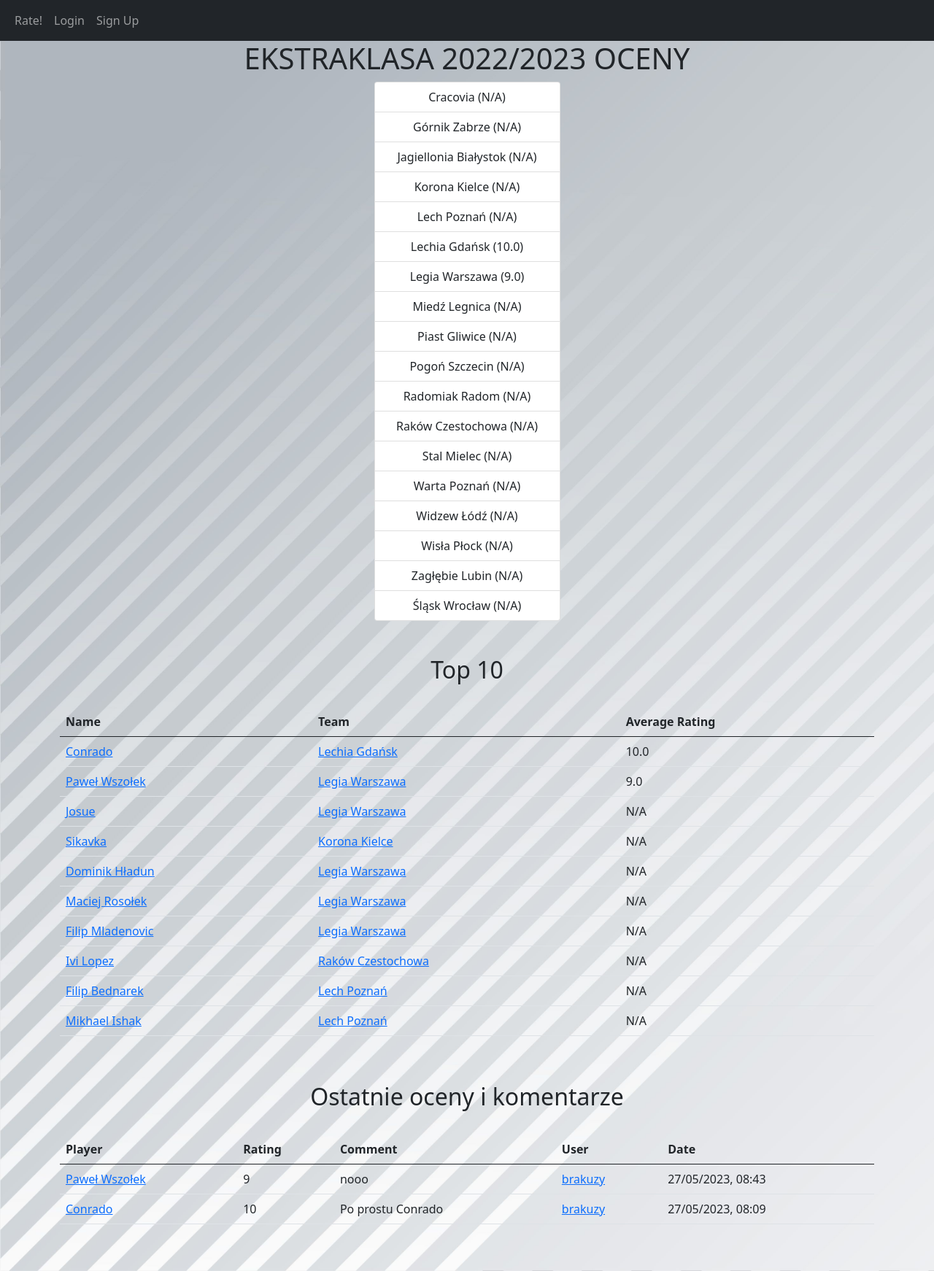
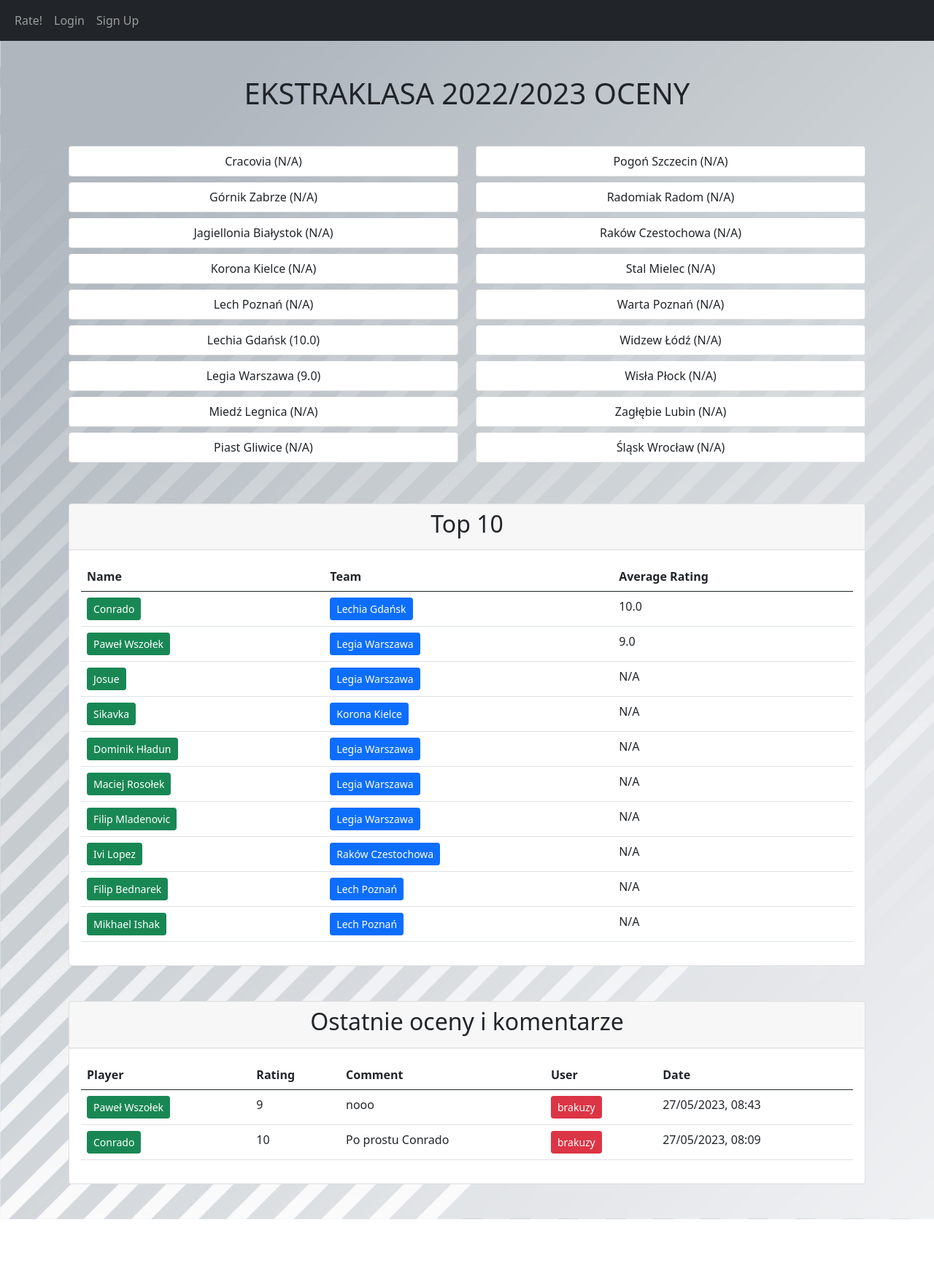
Before and after one commit to barrakz/Football-League, a Flask app: page / in a window 1280 px wide. Shown: the whole page at 73% size. After the commit the page ends 1671 px from the top, so only its background shows below. Run offline with Flask 3, Linux system fonts and the light colour scheme; some libraries are stand-ins or nearby versions.

Commit message:
styling the homepage, player details, and user profile views

```diff
--- a/website/templates/home.html
+++ b/website/templates/home.html
@@ -2,18 +2,26 @@
 
 {% block content %}
 
-<h1 align="center">EKSTRAKLASA 2022/2023 OCENY</h1>
+<div class="container my-5">
+    <h1 class="text-center">EKSTRAKLASA 2022/2023 OCENY</h1>
 
     {% set sorted_teams = teams | sort(attribute='name') %}
 
-<div align="center">
-
-    <div class="container">
+    <div class="mt-5">
         <div class="row justify-content-center">
-            <div class="col-3">
+            <div class="col-6">
                 <div class="list-group">
-                    {% for team in sorted_teams %}
-                        <a href="{{ url_for('views.team_players', team_id=team.id) }}" class="list-group-item list-group-item-action">
+                    {% for team in sorted_teams[:sorted_teams|length // 2] %}
+                        <a href="{{ url_for('views.team_players', team_id=team.id) }}" class="list-group-item list-group-item-action btn btn-primary mb-2 text-center">
+                            {{ team.name }} ({{ team.average_player_rating() }})
+                        </a>
+                    {% endfor %}
+                </div>
+            </div>
+            <div class="col-6">
+                <div class="list-group">
+                    {% for team in sorted_teams[sorted_teams|length // 2:] %}
+                        <a href="{{ url_for('views.team_players', team_id=team.id) }}" class="list-group-item list-group-item-action btn btn-primary mb-2 text-center">
                             {{ team.name }} ({{ team.average_player_rating() }})
                         </a>
                     {% endfor %}
@@ -21,11 +29,12 @@
             </div>
         </div>
     </div>
-    <br><br>
 
-    <h2>Top 10</h2>
-    <br>
-
+    <div class="card my-5">
+        <div class="card-header">
+            <h2 class="text-center">Top 10</h2>
+        </div>
+        <div class="card-body">
             <table class="table">
                 <thead>
                     <tr>
@@ -37,18 +46,21 @@
                 <tbody>
                     {% for player in top_players %}
                     <tr>
-                <td><a href="{{ url_for('views.player_details', player_id=player.id) }}">{{ player.name }} </a></td>
-                <td><a href="{{ url_for('views.team_players', team_id=player.team.id) }}">{{ player.team.name }}</a>
-                </td>
+                        <td><a href="{{ url_for('views.player_details', player_id=player.id) }}" class="btn btn-success btn-sm">{{ player.name }}</a></td>
+                        <td><a href="{{ url_for('views.team_players', team_id=player.team.id) }}" class="btn btn-primary btn-sm">{{ player.team.name }}</a></td>
                         <td>{{ player.average_rating() }}</td>
                     </tr>
                     {% endfor %}
                 </tbody>
             </table>
-    <br><br>
-    <div class="comments-section">
-        <h2>Ostatnie oceny i komentarze</h2>
-        <br>
+        </div>
+    </div>
+
+    <div class="card my-5">
+        <div class="card-header">
+            <h2 class="text-center">Ostatnie oceny i komentarze</h2>
+        </div>
+        <div class="card-body">
             <table class="table">
                 <thead>
                     <tr>
@@ -62,21 +74,17 @@
                 <tbody>
                     {% for rating in latest_ratings %}
                     <tr>
-                    <td><a href="{{ url_for('views.player_details', player_id=rating.player.id) }}">{{ rating.player.name }}</a></td>
+                        <td><a href="{{ url_for('views.player_details', player_id=rating.player.id) }}" class="btn btn-success btn-sm">{{ rating.player.name }}</a></td>
                         <td>{{ rating.rating }}</td>
                         <td>{{ rating.comment }}</td>
-                    <td><a href="{{ url_for('views.user_profile', username=rating.user.username) }}">{{ rating.user.username }}</a>
+                        <td><a href="{{ url_for('views.user_profile', username=rating.user.username) }}" class="btn btn-danger btn-sm">{{ rating.user.username }}</a></td>
                         <td>{{ rating.date_created.strftime("%d/%m/%Y, %H:%M") }}</td>
-
-                </td>
                     </tr>
                     {% endfor %}
                 </tbody>
             </table>
         </div>
-
-
     </div>
-<br><br>
+</div>
 
 {% endblock %}
```
Also changed, not shown: website/templates/player_details.html (+14 -9 lines), website/templates/user_profile.html (+13 -5 lines), instance/database.db. Lines whose indentation alone changed are shown as unchanged.
